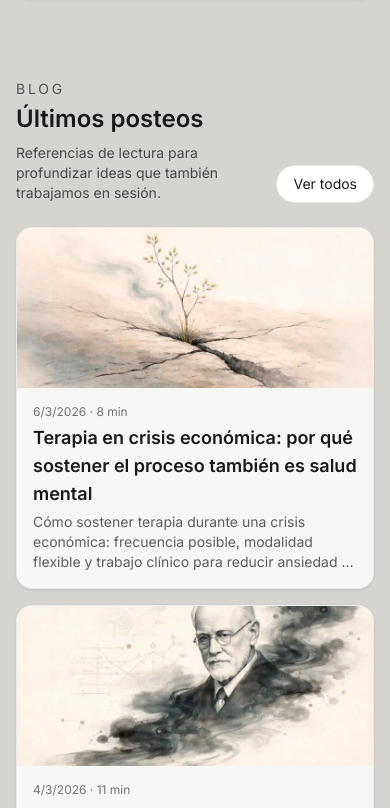
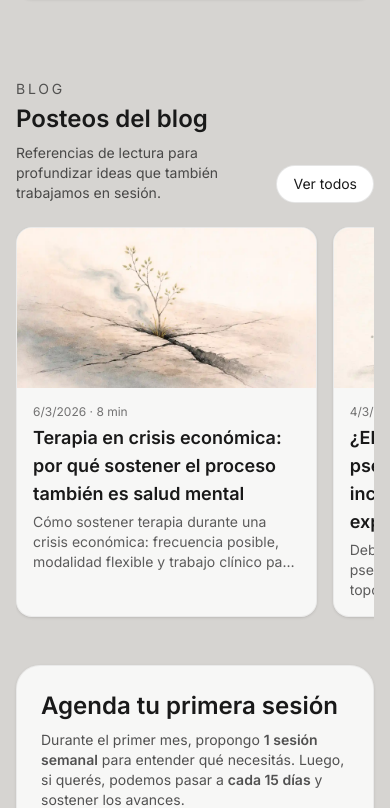
Before and after one commit to NikkoQuiroga/psicoanalisis-nicolas-quiroga, a React (Vite) app: page / in a window 390 px wide. Shown: the part 2556-3364 px from the top of the page. Built offline with nearby package versions, Linux system fonts and the light colour scheme; no server answers.

Commit message:
Agregar carrusel de posteos en Home con swipe mobile

```diff
--- a/src/pages/Home.jsx
+++ b/src/pages/Home.jsx
@@ -1,4 +1,4 @@
-import React, { useState } from "react";
+import React, { useEffect, useRef, useState } from "react";
 import { Helmet } from "@dr.pogodin/react-helmet";
 import { Link } from "react-router-dom";
 import {
@@ -22,9 +22,70 @@ import { posts } from "../blog/posts.js";
 const fadeUp = { hidden: { opacity: 0, y: 24 }, show: { opacity: 1, y: 0 } };
 export default function Home() {
   const [openCV, setOpenCV] = useState(false);
-  const latestPosts = [...posts]
-    .sort((a, b) => new Date(b.date) - new Date(a.date))
-    .slice(0, 3);
+  const blogPosts = [...posts].sort(
+    (a, b) => new Date(b.date) - new Date(a.date),
+  );
+  const blogSliderRef = useRef(null);
+
+  useEffect(() => {
+    const slider = blogSliderRef.current;
+    if (!slider) return;
+
+    let rafId;
+    let direction = 1;
+    let userIsInteracting = false;
+    const speed = 0.3;
+
+    const tick = () => {
+      if (!slider || userIsInteracting) {
+        rafId = requestAnimationFrame(tick);
+        return;
+      }
+
+      const maxScroll = slider.scrollWidth - slider.clientWidth;
+
+      if (maxScroll <= 0) {
+        rafId = requestAnimationFrame(tick);
+        return;
+      }
+
+      if (slider.scrollLeft >= maxScroll - 1) direction = -1;
+      if (slider.scrollLeft <= 1) direction = 1;
+
+      slider.scrollLeft += speed * direction;
+      rafId = requestAnimationFrame(tick);
+    };
+
+    let interactionTimeoutId;
+
+    const stopInteraction = () => {
+      userIsInteracting = true;
+      window.clearTimeout(interactionTimeoutId);
+      interactionTimeoutId = window.setTimeout(() => {
+        userIsInteracting = false;
+      }, 1400);
+    };
+
+    slider.addEventListener("touchstart", stopInteraction, { passive: true });
+    slider.addEventListener("touchmove", stopInteraction, { passive: true });
+    slider.addEventListener("wheel", stopInteraction, { passive: true });
+    slider.addEventListener("pointerdown", stopInteraction);
+    slider.addEventListener("pointerup", stopInteraction);
+    slider.addEventListener("scroll", stopInteraction, { passive: true });
+
+    rafId = requestAnimationFrame(tick);
+
+    return () => {
+      cancelAnimationFrame(rafId);
+      window.clearTimeout(interactionTimeoutId);
+      slider.removeEventListener("touchstart", stopInteraction);
+      slider.removeEventListener("touchmove", stopInteraction);
+      slider.removeEventListener("wheel", stopInteraction);
+      slider.removeEventListener("pointerdown", stopInteraction);
+      slider.removeEventListener("pointerup", stopInteraction);
+      slider.removeEventListener("scroll", stopInteraction);
+    };
+  }, []);
 
   return (
     <>
@@ -220,7 +281,7 @@ export default function Home() {
                 Blog
               </p>
               <h2 className="mt-1 text-2xl md:text-3xl font-semibold">
-                Últimos posteos
+                Posteos del blog
               </h2>
               <p className="mt-2 text-sm text-sumi/75">
                 Referencias de lectura para profundizar ideas que también
@@ -235,14 +296,19 @@ export default function Home() {
             </Link>
           </div>
 
-          <div className="mt-6 grid gap-4 md:grid-cols-3">
-            {latestPosts.map((post, i) => (
+          <div
+            ref={blogSliderRef}
+            className="mt-6 flex snap-x snap-mandatory gap-4 overflow-x-auto pb-2 [scrollbar-width:none] [&::-webkit-scrollbar]:hidden"
+            aria-label="Posteos del blog"
+          >
+            {blogPosts.map((post, i) => (
               <motion.div
                 key={post.slug}
                 initial={{ opacity: 0, y: 16 }}
                 whileInView={{ opacity: 1, y: 0 }}
                 viewport={{ once: true, amount: 0.3 }}
                 transition={{ duration: 0.45, delay: 0.05 * i }}
+                className="min-w-[84%] snap-start sm:min-w-[65%] md:min-w-[40%] lg:min-w-[32%]"
               >
                 <Link
                   to={`/blog/${post.slug}`}
```
